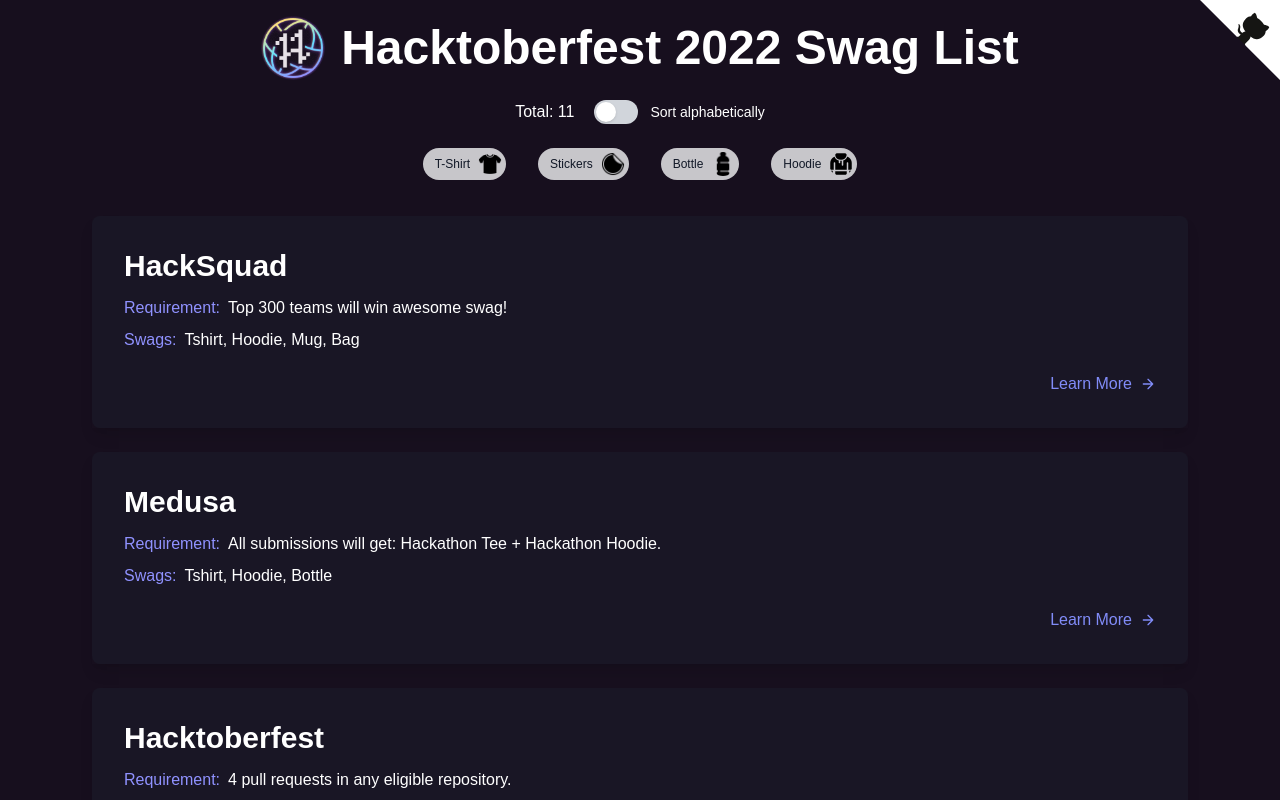
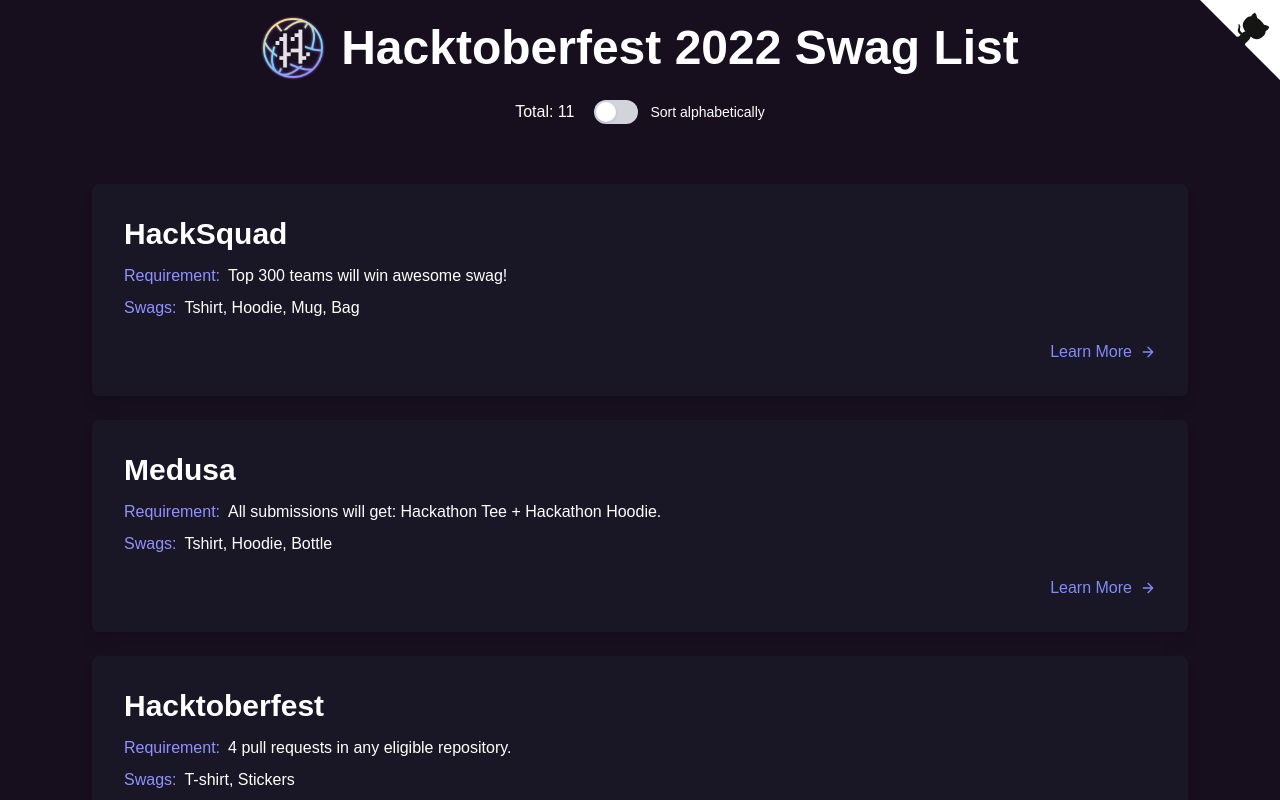
Before and after one commit to swapnilsparsh/hacktoberfest-swag, a Vue app: page / in a window 1280 px wide. Shown: the top 800 px of the page. Built offline with nearby package versions, Linux system fonts and the light colour scheme.

Commit message:
Removed filter-tags and added components of tags instead

```diff
--- a/src/App.vue
+++ b/src/App.vue
@@ -3,7 +3,11 @@ import { computed, ref } from "vue";
 import data from "./data.json";
 import Twitter from "./components/Twitter.vue";
 import GitHub from "./components/GitHub.vue";
-import GitHubSVG from "./components/GitHubSVG.vue"
+import GitHubSVG from "./components/GitHubSVG.vue";
+import Tshirt from "./components/Tshirt.vue";
+import Sticker from "./components/Sticker.vue";
+import Bottle from "./components/Bottle.vue";
+import Hoodie from "./components/Hoodie.vue";
 
 export default {
   setup() {
@@ -15,7 +19,7 @@ export default {
     });
     return { links, checked };
   },
-  components: { Twitter, GitHub, GitHubSVG },
+  components: { Twitter, GitHub, GitHubSVG, Tshirt, Sticker, Bottle, Hoodie },
 };
 </script>
 
@@ -48,37 +52,6 @@ export default {
           <span class="ml-3" id="toggleLabel">
             <span class="text-sm font-medium text-white">Sort alphabetically</span>
           </span>
-        </div>
-        <!-- badges -->
-        <div class="flex flex-wrap justify-between mx-auto gap-8">
-          <section>
-            <button
-              class="inline-flex items-center gap-2 px-3 py-1 bg-gray-100 bg-opacity-80 rounded-full active:bg-opacity-100 focus:outline-none focus:ring focus:bg-opacity-100">
-              <span class="text-xs font-medium text-gray-900"> T-Shirt </span>
-              <img alt="Man" src="../src/assets/tshirt.png" class="object-cover w-6 h-6 -mr-2 rounded-full" />
-            </button>
-          </section>
-          <section>
-            <button
-              class="inline-flex items-center gap-2 px-3 py-1 bg-gray-100 bg-opacity-80 rounded-full active:bg-opacity-100 focus:outline-none focus:ring focus:bg-opacity-100">
-              <span class="text-xs font-medium text-gray-900"> Stickers </span>
-              <img alt="Man" src="../src/assets/stickers.png" class="object-cover w-6 h-6 -mr-2 rounded-full" />
-            </button>
-          </section>
-          <section>
-            <button
-              class="inline-flex items-center gap-2 px-3 py-1 bg-gray-100 bg-opacity-80 rounded-full active:bg-opacity-100 focus:outline-none focus:ring focus:bg-opacity-100">
-              <span class="text-xs font-medium text-gray-900"> Bottle </span>
-              <img alt="Man" src="../src/assets/bottle.png" class="object-cover w-6 h-6 -mr-2 rounded-full" />
-            </button>
-          </section>
-          <section>
-            <button
-              class="inline-flex items-center gap-2 px-3 py-1 bg-gray-100 bg-opacity-80 rounded-full active:bg-opacity-100 focus:outline-none focus:ring focus:bg-opacity-100">
-              <span class="text-xs font-medium text-gray-900"> Hoodie </span>
-              <img alt="Man" src="../src/assets/hoodie.png" class="object-cover w-6 h-6 -mr-2 rounded-full" />
-            </button>
-          </section>
         </div>
       </div>
       <!-- list -->
--- /dev/null
+++ b/src/components/Bottle.vue
@@ -0,0 +1,7 @@
+<template>
+    <div
+        class="inline-flex items-center gap-2 px-3 py-1 bg-gray-100 bg-opacity-80 rounded-full active:bg-opacity-100 focus:outline-none focus:ring focus:bg-opacity-100">
+        <span class="text-xs font-medium text-gray-900"> Bottle</span>
+        <img alt="Man" src="../assets/bottle.png" class="object-cover w-6 h-6 -mr-2 rounded-full" />
+    </div>
+</template>
--- /dev/null
+++ b/src/components/Hoodie.vue
@@ -0,0 +1,7 @@
+<template>
+    <div
+        class="inline-flex items-center gap-2 px-3 py-1 bg-gray-100 bg-opacity-80 rounded-full active:bg-opacity-100 focus:outline-none focus:ring focus:bg-opacity-100">
+        <span class="text-xs font-medium text-gray-900"> Hoodie </span>
+        <img alt="Man" src="../assets/hoodie.png" class="object-cover w-6 h-6 -mr-2 rounded-full" />
+    </div>
+</template>
--- /dev/null
+++ b/src/components/Sticker.vue
@@ -0,0 +1,7 @@
+<template>
+    <div
+        class="inline-flex items-center gap-2 px-3 py-1 bg-gray-100 bg-opacity-80 rounded-full active:bg-opacity-100 focus:outline-none focus:ring focus:bg-opacity-100">
+        <span class="text-xs font-medium text-gray-900"> Stickers </span>
+        <img alt="Man" src="../assets/stickers.png" class="object-cover w-6 h-6 -mr-2 rounded-full" />
+    </div>
+</template>
--- /dev/null
+++ b/src/components/Tshirt.vue
@@ -0,0 +1,7 @@
+<template>
+    <div
+        class="inline-flex items-center gap-2 px-3 py-1 bg-gray-100 bg-opacity-80 rounded-full active:bg-opacity-100 focus:outline-none focus:ring focus:bg-opacity-100">
+        <span class="text-xs font-medium text-gray-900"> T-shirt </span>
+        <img alt="Man" src="../assets/tshirt.png" class="object-cover w-6 h-6 -mr-2 rounded-full" />
+    </div>
+</template>
```
